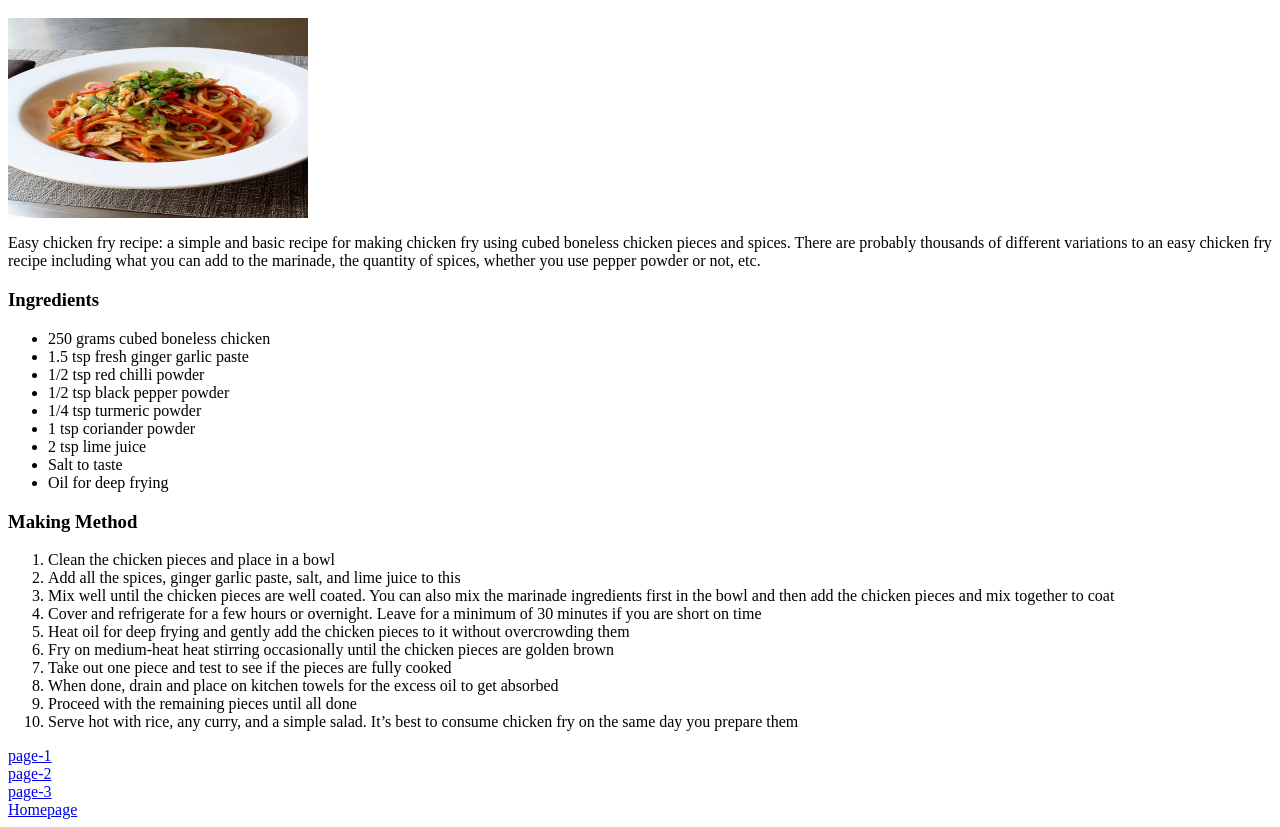
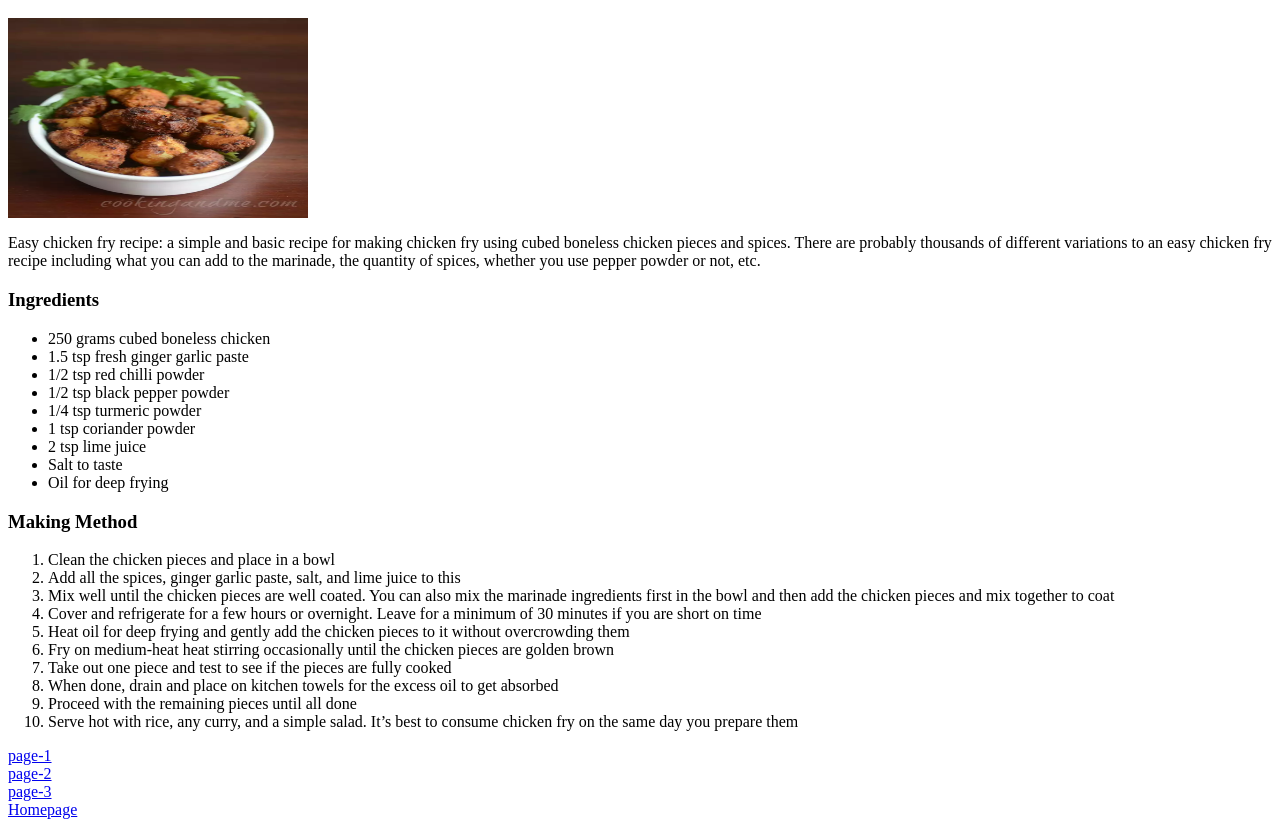
Before and after one commit to Sathishrajae/Odin_Recipes, a plain HTML site: page chickenfry.html in a window 1280 px wide. Shown: the part 48-875 px from the top of the page. Drawn offline with Linux system fonts and the light colour scheme; files whose address does not match are found by name.

Commit message:
Update chickenfry.html

```diff
--- a/chickenfry.html
+++ b/chickenfry.html
@@ -7,7 +7,7 @@
     <body>
         <h1>
             2.Chicken Fry</h1>
-        <img src="d:\noodles.jpg" width="300px" height="200px">
+        <img src="Pics\fry.jpg" width="300px" height="200px">
         <p>Easy chicken fry recipe: a simple and basic recipe for making chicken fry using cubed boneless chicken pieces and spices. There are probably thousands of different variations to an easy chicken fry recipe including what you can add to the marinade, the quantity of spices, whether you use pepper powder or not, etc.
             </p>
             <h3>Ingredients</h3>
```
